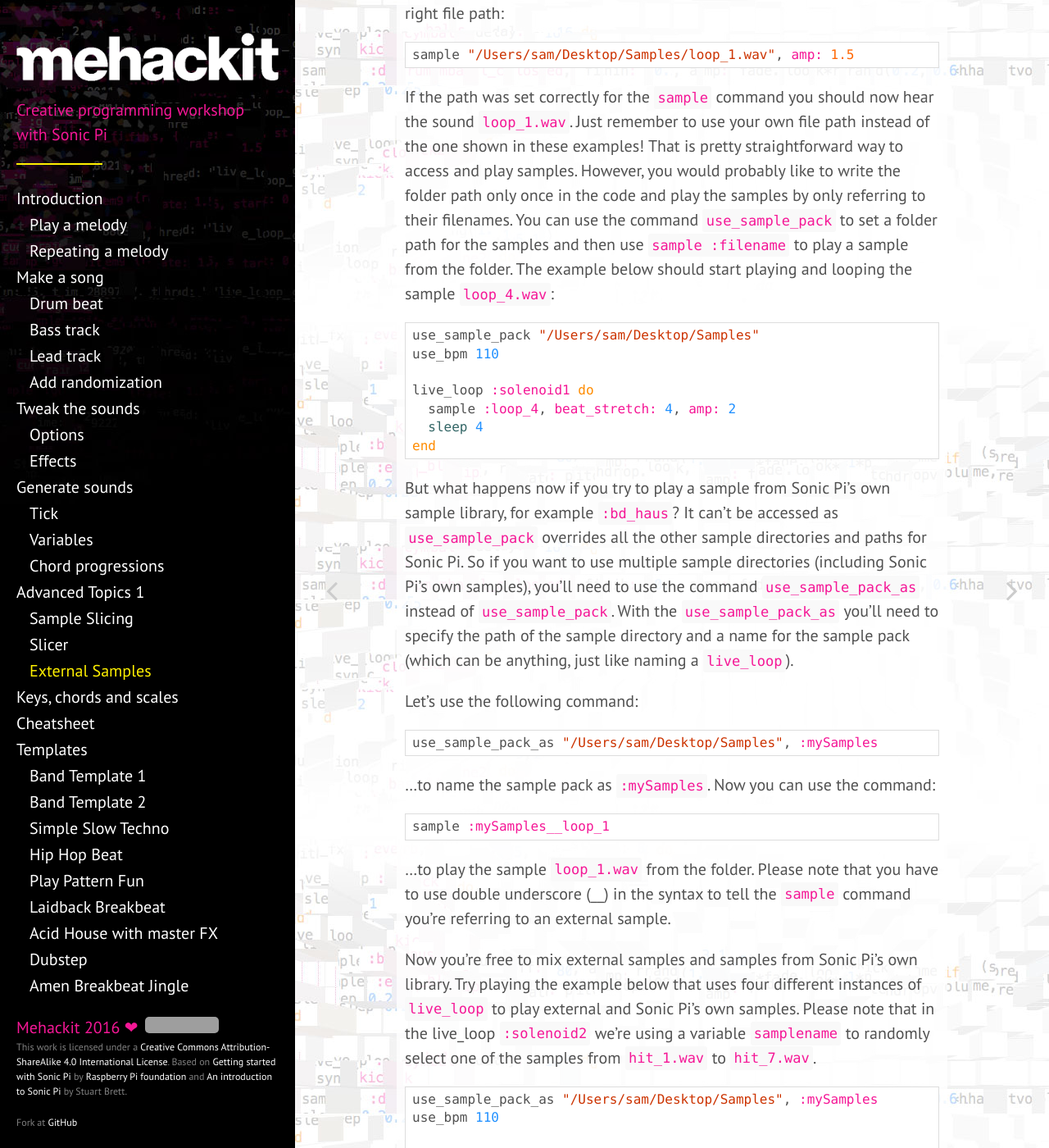
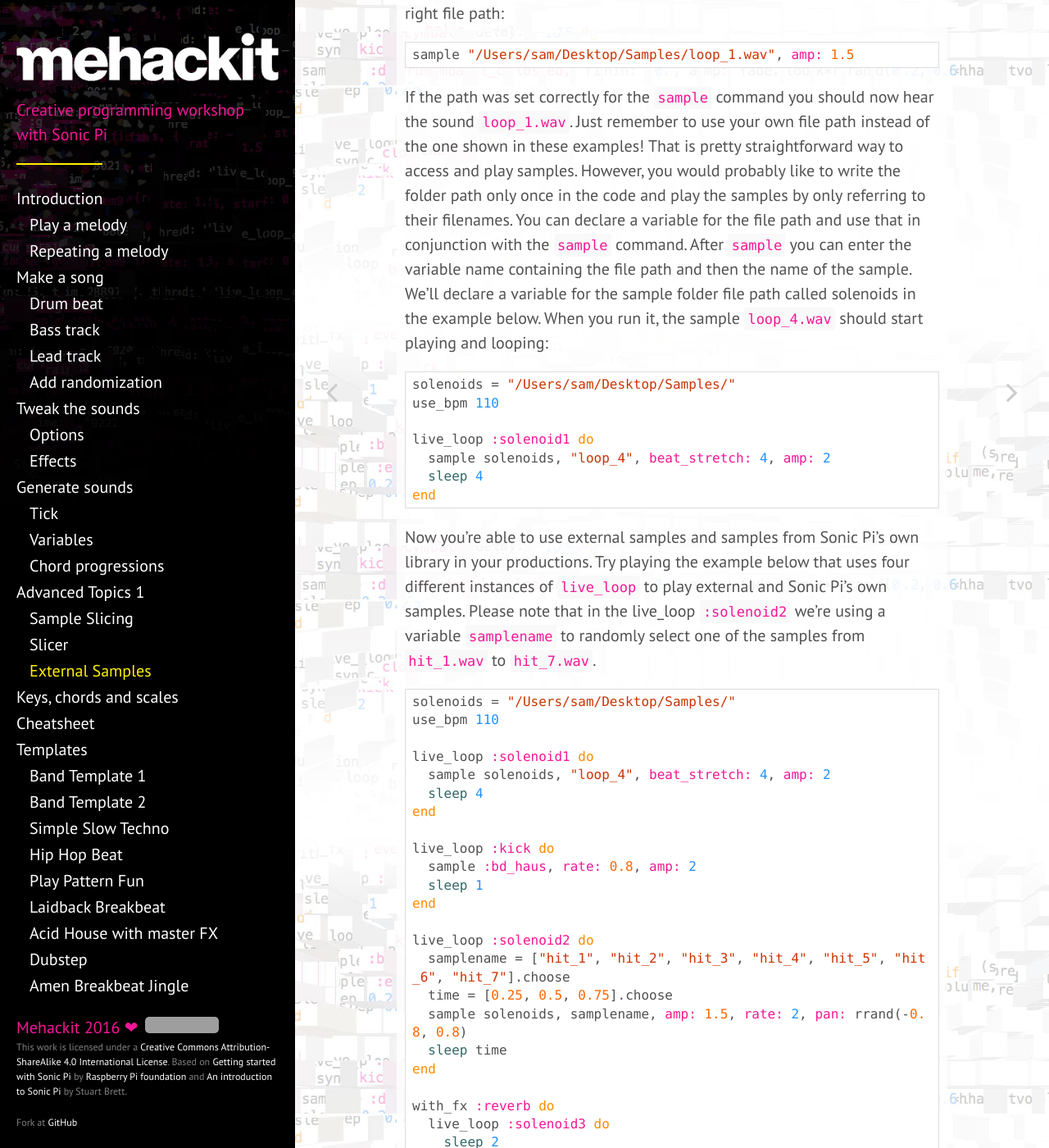
Before and after one commit to mehackit/sonic-pi-workshop, a Jekyll site: the page built from _exercises/en/05-advanced-topics-1/04-external-samples.md, in a window 1280 px wide and 1400 px high, scrolled down 866 px. Shown: the whole window at 82% size. Built offline with Jekyll 4.4.1, drawn with Linux system fonts in a browser that asks for light colours; nearby versions of some CDN libraries; some web fonts are replaced; some of the changed text lies outside the part shown; grey boxes are pictures that could not be loaded.

Commit message:
added intro video for the course, fixed errors in chapter External Samples

```diff
--- a/_exercises/en/05-advanced-topics-1/04-external-samples.md
+++ b/_exercises/en/05-advanced-topics-1/04-external-samples.md
@@ -22,39 +22,26 @@ Now you can play them directly with the `sample` command by using the right file
 sample "/Users/sam/Desktop/Samples/loop_1.wav", amp: 1.5
 {% endhighlight %}
 
-If the path was set correctly for the `sample` command you should now hear the sound `loop_1.wav`. Just remember to use your own file path instead of the one shown in these examples! That is pretty straightforward way to access and play samples. However, you would probably like to write the folder path only once in the code and play the samples by only referring to their filenames. You can use the command `use_sample_pack` to set a folder path for the samples and then use `sample :filename` to play a sample from the folder. The example below should start playing and looping the sample `loop_4.wav`:
+If the path was set correctly for the `sample` command you should now hear the sound `loop_1.wav`. Just remember to use your own file path instead of the one shown in these examples! That is pretty straightforward way to access and play samples. However, you would probably like to write the folder path only once in the code and play the samples by only referring to their filenames. You can declare a variable for the file path and use that in conjunction with the `sample` command. After `sample` you can enter the variable name containing the file path and then the name of the sample. We'll declare a variable for the sample folder file path called solenoids in the example below. When you run it, the sample `loop_4.wav` should start playing and looping:
 
 {% highlight ruby %}
-use_sample_pack "/Users/sam/Desktop/Samples"
+solenoids = "/Users/sam/Desktop/Samples/"
 use_bpm 110
 
 live_loop :solenoid1 do
-  sample :loop_4, beat_stretch: 4, amp: 2
+  sample solenoids, "loop_4", beat_stretch: 4, amp: 2
   sleep 4
 end
 {% endhighlight %}
 
-But what happens now if you try to play a sample from Sonic Pi's own sample library, for example `:bd_haus`? It can't be accessed as `use_sample_pack` overrides all the other sample directories and paths for Sonic Pi. So if you want to use multiple sample directories (including Sonic Pi's own samples), you'll need to use the command `use_sample_pack_as` instead of `use_sample_pack`. With the `use_sample_pack_as` you'll need to specify the path of the sample directory and a name for the sample pack (which can be anything, just like naming a `live_loop`).
-
-Let's use the following command:
+Now you're able to use external samples and samples from Sonic Pi's own library in your productions. Try playing the example below that uses four different instances of `live_loop` to play external and Sonic Pi's own samples. Please note that in the live_loop `:solenoid2` we're using a variable `samplename` to randomly select one of the samples from `hit_1.wav` to `hit_7.wav`.
 
 {% highlight ruby %}
-use_sample_pack_as "/Users/sam/Desktop/Samples", :mySamples
-{% endhighlight %}
-...to name the sample pack as `:mySamples`. Now you can use the command:
-{% highlight ruby %}
-sample :mySamples__loop_1
-{% endhighlight %}
-...to play the sample `loop_1.wav` from the folder. Please note that you have to use double underscore (__) in the syntax to tell the `sample` command you're referring to an external sample.
-
-Now you're free to mix external samples and samples from Sonic Pi's own library. Try playing the example below that uses four different instances of `live_loop` to play external and Sonic Pi's own samples. Please note that in the live_loop `:solenoid2` we're using a variable `samplename` to randomly select one of the samples from `hit_1.wav` to `hit_7.wav`.
-
-{% highlight ruby %}
-use_sample_pack_as "/Users/sam/Desktop/Samples", :mySamples
+solenoids = "/Users/sam/Desktop/Samples/"
 use_bpm 110
 
 live_loop :solenoid1 do
-  sample :mySamples__loop_4, beat_stretch: 4, amp: 2
+  sample solenoids, "loop_4", beat_stretch: 4, amp: 2
   sleep 4
 end
 
@@ -64,16 +51,16 @@ live_loop :kick do
 end
 
 live_loop :solenoid2 do
-  samplename = [:mySamples__hit_1, :mySamples__hit_2, :mySamples__hit_3, :mySamples__hit_4, :mySamples__hit_5, :mySamples__hit_6, :mySamples__hit_7].choose
+  samplename = ["hit_1", "hit_2", "hit_3", "hit_4", "hit_5", "hit_6", "hit_7"].choose
   time = [0.25, 0.5, 0.75].choose
-  sample samplename, amp: 1.5, rate: 2, pan: rrand(-0.8, 0.8)
+  sample solenoids, samplename, amp: 1.5, rate: 2, pan: rrand(-0.8, 0.8)
   sleep time
 end
 
 with_fx :reverb do
   live_loop :solenoid3 do
     sleep 2
-    sample :mySamples__hit_6, rate: (ring 0.5, 0.55, 0.6, 0.65).tick, amp: 1.5
+    sample solenoids, "hit_6", rate: (ring 0.5, 0.55, 0.6, 0.65).tick, amp: 1.5
     sleep 2
   end
 end
--- a/_includes/index.html
+++ b/_includes/index.html
@@ -2,7 +2,8 @@
 <div id="frontpage">
   <img src="{{ "/assets/img/mehackit_logo_purple.png" | prepend: site.baseurl }}" width="50%">
   <!-- <img src="{{ "/assets/img/logo.png" | prepend: site.baseurl }}" width="25%"> -->
-  <h2>{% if page.lang == "fi" %} {{ site.description_fi }} {% else %} {{ site.description }} {% endif %}</h2>
+  <h2>{% if page.lang == "fi" %} {{ site.description_fi }} {% else %} {{ site.description }} {% endif %}</h2><br>
+  <iframe width="85%" height="385" src="https://www.youtube.com/embed/fzw3Kzyyw48" frameborder="0" allowfullscreen></iframe>
 </div>
 <!-- </div> -->
 
--- a/assets/css/main.css
+++ b/assets/css/main.css
@@ -327,7 +327,7 @@ a.exercise-nav:hover, a.exercise-nav:focus {
 
 #frontpage {
   text-align: center;
-  margin-top: 6rem;
+  margin-top: 1rem;
   position: relative;
   z-index: 99;
   background: rgba(255, 255, 255, .5);
@@ -603,7 +603,7 @@ table > tbody {
 #frontpage img {
   margin-left: auto;
   margin-right: auto;
-  margin-top: 5rem;
+  margin-top: 1rem;
 }
 
 /* ------------------------------------------
```
Also changed, not shown: _exercises/fi/05-advanced-topics-1/04-external-samples.md (+11 -20 lines).
